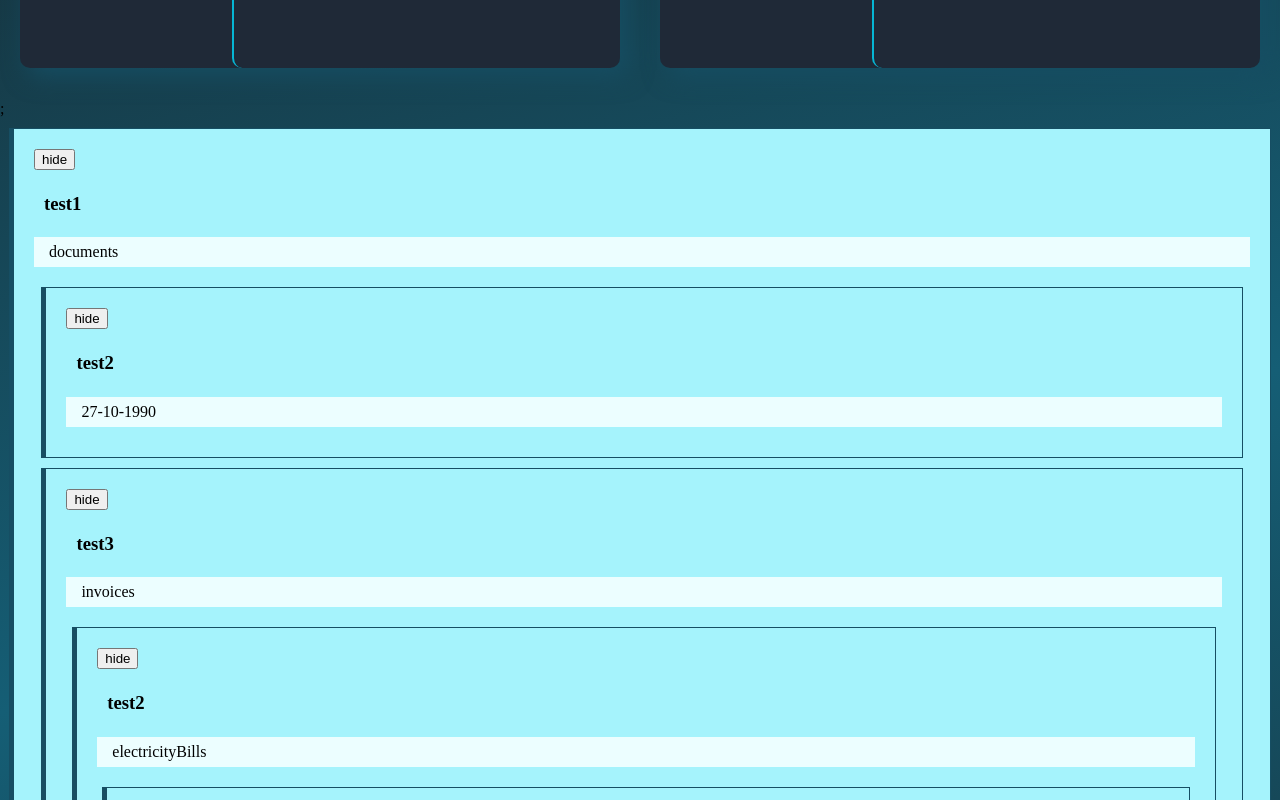
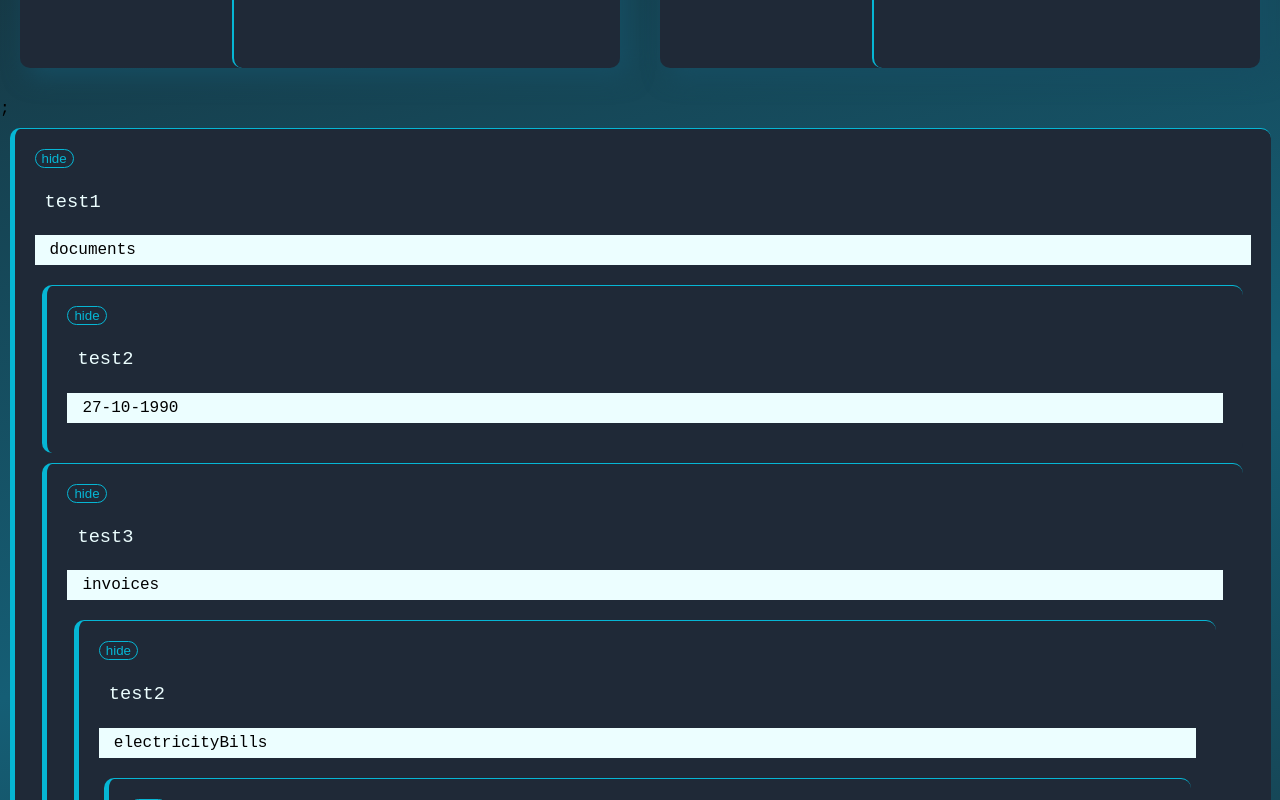
Before and after one commit to erratinsilentio/ReactJS-excercises, a React (Vite) app in the folder 1. Komponenty/zadania/: page / in a window 1280 px wide. Shown: the part 660-1460 px from the top of the page. Built offline with nearby package versions, Linux system fonts and the light colour scheme.

Commit message:
changed comments styling

```diff
--- a/1. Komponenty/zadania/src/components/comments/comments.module.css
+++ b/1. Komponenty/zadania/src/components/comments/comments.module.css
@@ -1,6 +1,8 @@
 :root{
     margin: 0;
     padding: 0;
+    font-family: 'Courier New', Courier, monospace;
+    font-weight: 100;
 }
 
 @media only screen and (max-width: 767px) {
@@ -17,9 +19,10 @@
         width: 90%;
         max-width: 90%;
         padding: 20px;
-        background-color: #a5f3fc;
-        border: 1px solid #164e63;
-        border-left: 5px solid #164e63;
+        background-color: #1f2937;
+        border-top: 1px solid #06b6d4;
+        border-left: 5px solid #06b6d4;
+        border-radius: 10px;
         margin-top: 10px;
         overflow: hidden;
     }
@@ -29,6 +32,8 @@
         height: 30px;
         line-height: 30px;
         padding-left: 10px;
+        color: #ecfeff;
+        font-weight: 100;
     }
 
     .text{
@@ -38,6 +43,14 @@
         margin-bottom: 10px;
         overflow-y: auto;
         max-width: 100%;
+        border-radius: 10px;
+    }
+
+    button{
+        border: 1px solid #06b6d4;
+        color: #06b6d4;
+        border-radius: 10px;
+        background-color: transparent;
     }
 
 
@@ -57,9 +70,10 @@
     .comment{
         width: 95%;
         padding: 20px;
-        background-color: #a5f3fc;
-        border: 1px solid #164e63;
-        border-left: 5px solid #164e63;
+        background-color: #1f2937;
+        border-top: 1px solid #06b6d4;
+        border-left: 5px solid #06b6d4;
+        border-radius: 10px;
         margin-top: 10px;
         overflow: hidden;
     }
@@ -69,7 +83,8 @@
         height: 30px;
         line-height: 30px;
         padding-left: 10px;
-        overflow-y: auto;
+        color: #ecfeff;
+        font-weight: 100;
     }
 
     .text{
@@ -82,6 +97,12 @@
         max-width: 100%;
     }
 
+    button{
+        border: 1px solid #06b6d4;
+        color: #06b6d4;
+        border-radius: 10px;
+        background-color: transparent;
+    }
 
 }
 
@@ -98,9 +119,10 @@
     .comment{
         width: 95%;
         padding: 20px;
-        background-color: #a5f3fc;
-        border: 1px solid #164e63;
-        border-left: 5px solid #164e63;
+        background-color: #1f2937;
+        border-top: 1px solid #06b6d4;
+        border-left: 5px solid #06b6d4;
+        border-radius: 10px;
         margin-top: 10px;
         overflow: hidden;
     }
@@ -110,7 +132,7 @@
         height: 30px;
         line-height: 30px;
         padding-left: 10px;
-        overflow-y: auto;
+        color: #ecfeff;
     }
 
     .text{
@@ -124,5 +146,11 @@
         overflow-y: auto;
     }
 
+    button{
+        border: 1px solid #06b6d4;
+        color: #06b6d4;
+        border-radius: 10px;
+        background-color: transparent;
+    }
 
 }
```
